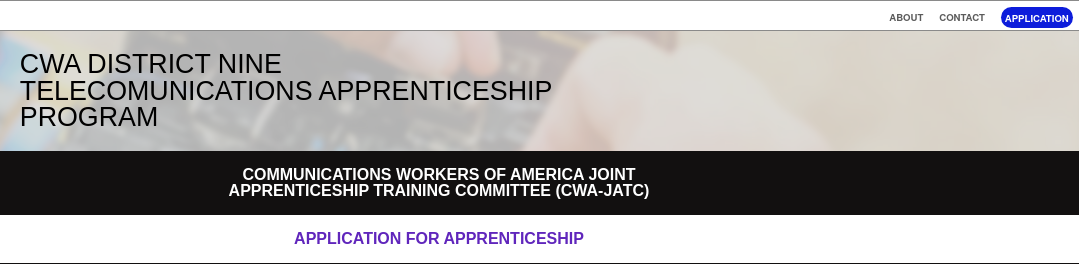
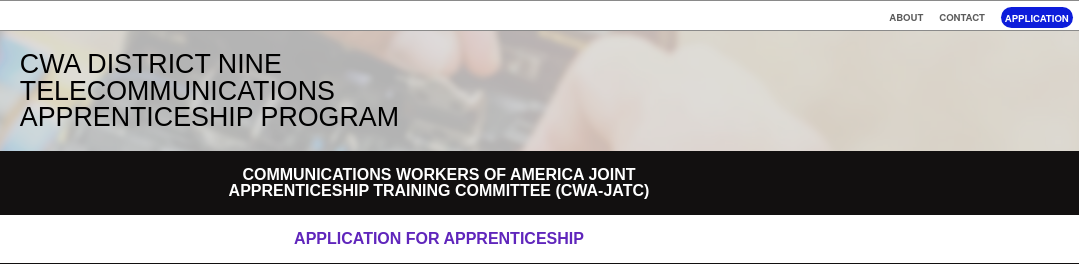
Before and after one commit to borgellaj/CWA-Project, a Gatsby site: page /application in a window 1280 px wide. Shown: the top 280 px of the page, 201-1280 px from the left. Built offline with nearby package versions, Linux system fonts and the light colour scheme; Gatsby itself is replaced by a stand-in of ours.

Commit message:
Update header.jsx

```diff
--- a/src/components/header.jsx
+++ b/src/components/header.jsx
@@ -18,7 +18,7 @@
       </ul>
       <div className="bottom-header">
         <div> <Link to="/" ><Both className="logo-both" /></Link> </div>
-        <h2>CWA DISTRICT NINE TELECOMUNICATIONS APPRENTICESHIP PROGRAM</h2>
+        <h2>CWA DISTRICT NINE TELECOMMUNICATIONS APPRENTICESHIP PROGRAM</h2>
         <div className="background-image">  <StaticImage src="../images/png/bg.png" alt="background-image" className="img" />
         </div>
       </div>
```
